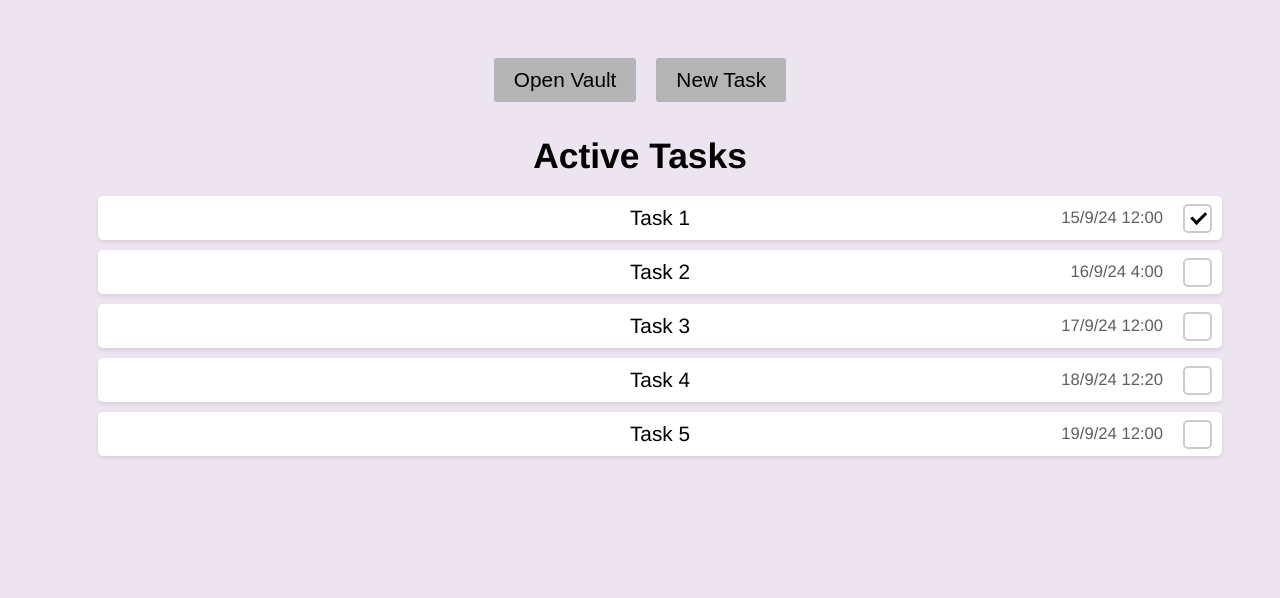
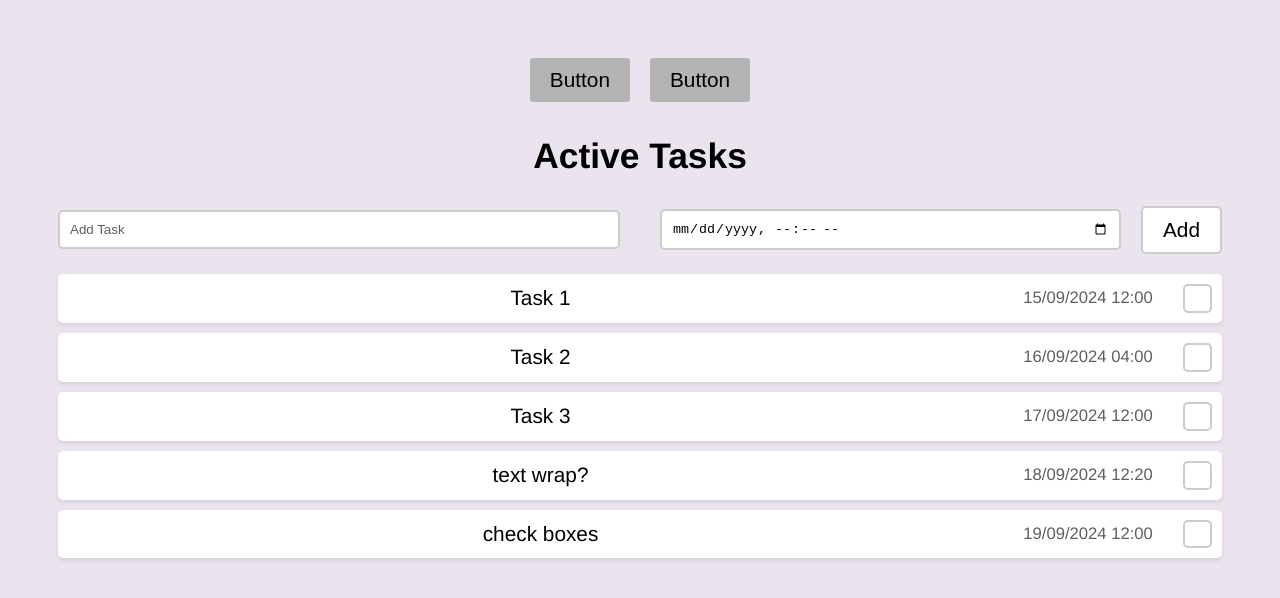
Before and after one commit to emforrest/lockawayapp, a React (Vite) app: page / in a window 1280 px wide. Shown: the top 598 px of the page. Built offline with nearby package versions, Linux system fonts and the light colour scheme.

Commit message:
add a date picker, among other changes

```diff
--- a/package.json
+++ b/package.json
@@ -10,6 +10,7 @@
     "preview": "vite preview"
   },
   "dependencies": {
+    "date-fns": "^4.1.0",
     "react": "^18.3.1",
     "react-dom": "^18.3.1"
   },
--- a/src/App.jsx
+++ b/src/App.jsx
@@ -1,24 +1,55 @@
 //Imports
 import React from 'react';
+import { useState } from 'react';
+import { nanoid } from 'nanoid';
+import { format } from 'date-fns';
 import './index.css';
 import ListItem from './components/ListItem';
+import Form from './components/Form';
+import FilterButton from './components/FilterButton';
+
 
 function App(props) {
 
-    const taskList = props.tasks?.map((item) =>
-      <ListItem id={item.id} task={item.task} date={item.date} checked={item.checked}/>);
+    const [tasks, setTasks] = useState(props.tasks);
+
+    const taskList = tasks?.map((item) =>
+      <ListItem
+        id={item.id}
+        task={item.task}
+        date={item.date}
+        checked={item.checked}
+        key={item.id}
+        toggleTaskCompleted={toggleTaskCompleted}
+      />);
+
+      function addTask(name, date)
+      {
+        date = date ? format(date, 'dd/MM/yyyy HH:mm') : '';
+        const newTask = {id: `item_${nanoid()}`, task: name, date: date, checked: false};
+        setTasks([...tasks, newTask]);
+      }
+
+      function toggleTaskCompleted(id)
+      {
+        console.log('hi');
+      }
 
     return (
       <>
         <div className="header_bar"></div>
 
         <div className="buttons">
-        <button>Open Vault</button>
-        <button>New Task</button>
+          {/* <button>Open Vault</button>
+          <button>Show Completed</button> */}
+          <FilterButton />
+          <FilterButton />
         </div>
 
+        <h1>Active Tasks</h1>
+        <Form addTask={addTask}/>
+
         <div className="current_list">
-        <h1>Active Tasks</h1>
           <ul>
               {taskList}
           </ul>
--- /dev/null
+++ b/src/components/FilterButton.jsx
@@ -0,0 +1,10 @@
+function FilterButton()
+{
+    return (
+        <>
+            <button>Button</button>
+        </>
+    );
+}
+
+export default FilterButton;
--- /dev/null
+++ b/src/components/Form.jsx
@@ -0,0 +1,56 @@
+import { useState } from "react";
+
+function Form(props)
+{
+    const [taskName, setTaskName] = useState('');
+    const [taskDate, setTaskDate] = useState('');
+
+    function handleNameChange(event)
+    {
+        setTaskName(event.target.value);
+    }
+
+    function handleDateChange(event)
+    {
+        setTaskDate(event.target.value);
+    }
+
+    function handleAdd(event)
+    {
+        event.preventDefault();
+        if (taskName !== '')
+        {
+            props.addTask(taskName, taskDate);
+            setTaskName('');
+            setTaskDate('');
+        }
+    }
+
+    return (
+        <>
+            <div className="form_container">
+                <div className="alignment_div">
+                    <input
+                        type="text"
+                        className="task_input"
+                        placeholder="Add Task"
+                        autoComplete="off"
+                        value={taskName}
+                        onChange={handleNameChange}
+                    />
+                </div>
+                <div className="alignment_div">
+                    <input
+                        type="datetime-local"
+                        className="date_input"
+                        value={taskDate}
+                        onChange={handleDateChange}
+                    />
+                    <button className="add_button" onClick={handleAdd}>Add</button>
+                </div>
+            </div>
+        </>
+    );
+}
+
+export default Form;
--- a/src/components/ListItem.jsx
+++ b/src/components/ListItem.jsx
@@ -1,22 +1,42 @@
+import React, {useState} from 'react';
+
 function ListItem(props)
 {
+    const [checked, setChecked] = useState(props.checked);
+
+    const handleCheck = (event) => {
+        console.log(checked);
+        setChecked(!checked);
+        props.toggleTaskCompleted(props.id);
+    }
+
     return(
-        <li className='item'>
-            <div className="item_container">
+        <div className="item_container">
+            <div className="item">
                 <div className='item_text'>
                     <label>{props.task}</label>
                 </div>
-                <div className="right">
-                    <div className='open_date'>
-                        <label>{props.date}</label>
-                    </div>
-                    <div className='check_box'>
-                        <input id={props.id} type='checkbox' className="hidden_check_mark" checked={props.checked}/>
-                        <span className="check_mark"></span>
-                    </div>
+
+                <div className='open_date'>
+                    <label>{props.date}</label>
                 </div>
+
+                {/* wrap the hidden and custom checkbox in a label so that the custom checkbox can be clicked */}
+                <label className="check_box">
+                    <span className="check_mark"></span>
+                        <input
+                            type='checkbox'
+                            id={props.id}
+                            className="hidden_check_mark"
+                            checked={checked}
+                            onChange={handleCheck}
+                        >
+                    </input>
+                </label>
+
             </div>
-        </li>
+        </div>
+
     );
 }
 
--- a/src/index.css
+++ b/src/index.css
@@ -1,5 +1,5 @@
 body {
-    background-color: #ece4ee;
+    background-color: #eae4ee;
     color: rgb(0, 0, 0);
     padding: 40px;
     font-family: Helvetica, Arial, sans-serif;
@@ -23,25 +23,26 @@ button {
     font-size: 1em;
 }
 
-.item {
-    display: block;
+ul, li {
+    list-style-type: none;
+    padding: 0;
+    margin: 0;
+}
+
+.item_container {
+    display: flex;
+    flex-direction: row;
+    align-items: center;
+    padding: 10px;
     margin: 10px;
-    padding: 10px;
     background-color: #fff;
     border-radius: 5px;
     box-shadow: 0 2px 4px rgba(0, 0, 0, 0.1);
 }
-.item:hover {
-    background-color: #f1f1f1;
-}
 
-.item_container {
-    position: relative;
-    display: flex;
-    flex-wrap: wrap;
-    align-items: center;
-    justify-content: space-between;
-    width: 100%;
+.custom_checkbox_container {
+    display: inline-block;
+    cursor: pointer;
 }
 
 .item_container input {
@@ -53,55 +54,55 @@ button {
     width: 0;
   }
 
-.right {
-    position: absolute;
-    right: 0;
+.item_container:hover {
+    background-color: #f1f1f1;
+}
+
+.item {
     display: flex;
-    gap: 20px;
+    flex-direction: row;
     align-items: center;
+    justify-content: space-between;
+    width: 100%;
 }
 
 .item_text {
-    margin-left: auto;
+    margin-left: auto ;
     margin-right: auto;
 }
 
 .open_date {
     font-size: 0.8em;
     color: rgb(94, 94, 94);
-
+    float: right;
+    width: 150px;
 }
 
 .hidden_check_mark {
     display: none;
 }
 
-
+/* container allowing a custom check box */
 .check_box {
     display: inline-flex;
-    align-items: center;
     cursor: pointer;
-}
-
-
-.check_mark {
     width: 1.2em;
     height: 1.2em;
     border: 2px solid #ccc;
     border-radius: 5px;
     position: relative;
     background-color: #fff;
+    margin-left:20px;
 }
 
-
-.check_box:hover .check_mark {
+.check_box:hover{
     background-color: #dfdfdf;
 }
 
-.hidden_check_mark:checked + .check_mark::after {
+.check_mark {
     content: "";
     position: relative;
-display: block;
+    display: none;
     left: 37%;
     top: 11%;
     width: 25%;
@@ -110,3 +111,50 @@ border: solid rgb(0, 0, 0);
     border-width: 0 3px 3px 0;
     transform: rotate(45deg);
 }
+
+.check_box input:checked ~ .check_mark {
+  display: block;
+}
+
+.form_container {
+    display: flex;
+    align-items: center;
+    justify-content: center;
+    gap: 20px;
+    width: 100%;
+}
+
+.alignment_div {
+    width: 100%;
+    display: flex;
+    align-items: center;
+}
+
+.task_input, .date_input {
+    flex-grow: 1;
+    justify-content: space-between;
+    padding: 10px;
+    margin: 10px;
+    border: 2px solid #ccc;
+    border-radius: 5px;
+    box-sizing: border-box;
+}
+
+.task_input {
+    width: 100%;
+}
+
+.date_input {
+    width: 80%;
+}
+
+::placeholder {
+    color: rgb(94, 94, 94);
+}
+
+.add_button {
+    background-color: #ffffff;
+    border: 2px solid #ccc;
+    border-radius: 5px;
+
+}
--- a/src/main.jsx
+++ b/src/main.jsx
@@ -4,11 +4,11 @@ import App from './App.jsx'
 import './index.css'
 
 const DATA = [
-  { id: "item_0", task: "Task 1", date: "15/9/24 12:00", checked: true },
-  { id: "item_1", task: "Task 2", date: "16/9/24 4:00", checked: false },
-  { id: "item_2", task: "Task 3", date: "17/9/24 12:00", checked: false },
-  { id: "item_3", task: "Task 4", date: "18/9/24 12:20", checked: false },
-  { id: "item_4", task: "Task 5", date: "19/9/24 12:00", checked: false },
+  { id: "item_0", task: "Task 1", date: "15/09/2024 12:00", checked: false },
+  { id: "item_1", task: "Task 2", date: "16/09/2024 04:00", checked: false },
+  { id: "item_2", task: "Task 3", date: "17/09/2024 12:00", checked: false },
+  { id: "item_3", task: "text wrap?", date: "18/09/2024 12:20", checked: true },
+  { id: "item_4", task: "check boxes", date: "19/09/2024 12:00", checked: false },
 ];
 
 ReactDOM.createRoot(document.getElementById('root')).render(
```
Also changed, not shown: 1 other file (tests, documents, lock files or other folders). Lines whose indentation alone changed are shown as unchanged.
